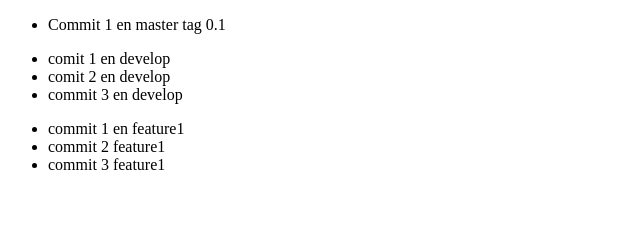
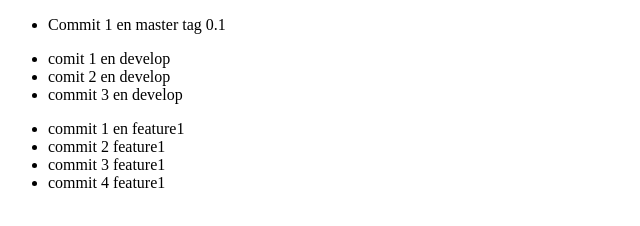
Before and after one commit to Riccardovv/PracticaGit, a plain HTML site: page index.html in a window 1280 px wide. Shown: the whole page, without its empty margins (0-640 px from the left). Drawn offline with Linux system fonts and the light colour scheme.

Commit message:
commit 4 feature1

```diff
--- a/index.html
+++ b/index.html
@@ -34,6 +34,9 @@
         <li>
             commit 3 feature1
         </li>
+        <li>
+            commit 4 feature1
+        </li>
     </ul>
 
 
```
